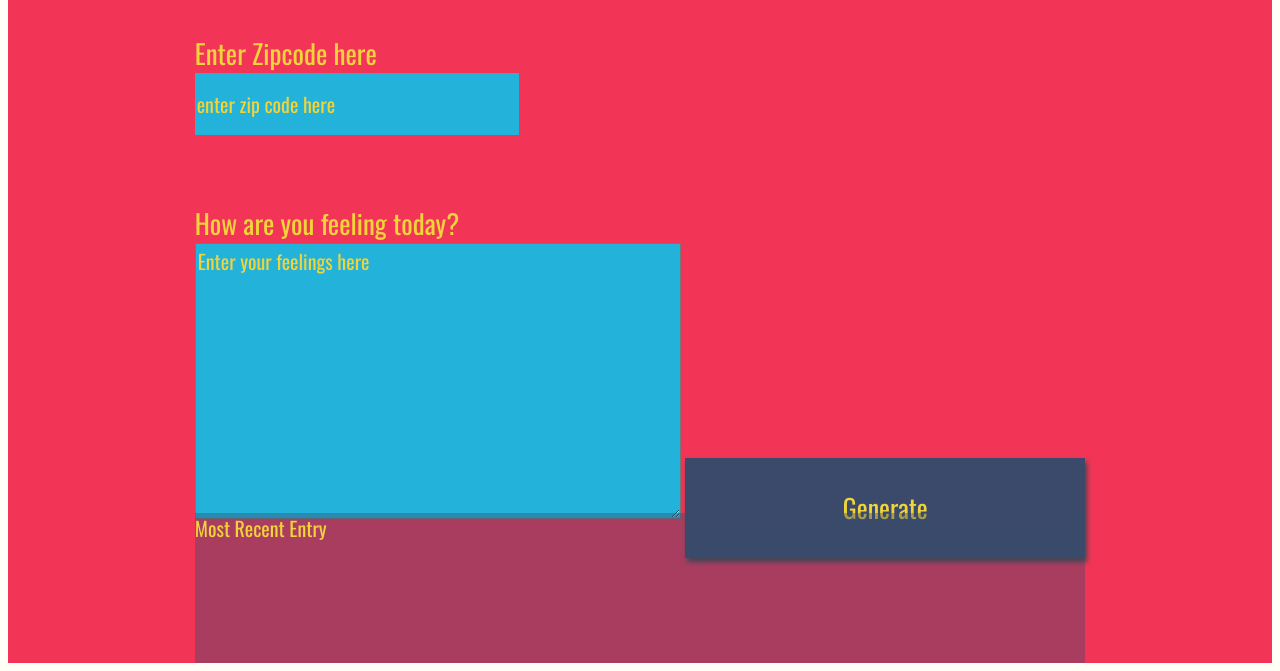
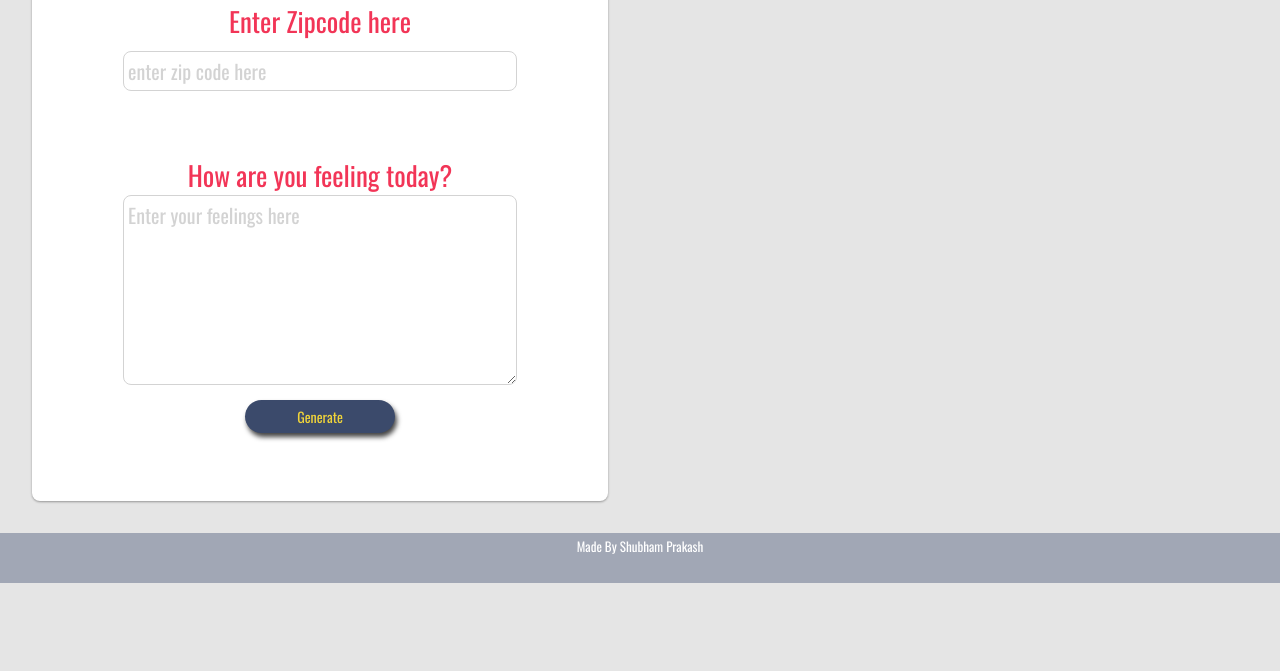
Before and after one commit to iShubhamPrakash/udacity-project-weather-journal-app, a website: page website/index.html in a window 1280 px wide. Shown: the part 145-816 px from the top of the page. Drawn offline with nearby package versions, Linux system fonts and the light colour scheme; a web font is replaced by a local one.

Commit message:
Frontend done

```diff
--- a/website/index.html
+++ b/website/index.html
@@ -1,35 +1,54 @@
 <!DOCTYPE html>
 <html>
   <head>
-<meta charset="UTF-8">
+    <meta charset="UTF-8" />
     <title>Weather Journal</title>
-<link href="https://fonts.googleapis.com/css?family=Oswald:400,600,700|Ranga:400,700&display=swap" rel="stylesheet">
-<link rel="stylesheet" href="style.css">
+    <link
+      href="https://fonts.googleapis.com/css?family=Oswald:400,600,700|Ranga:400,700&display=swap"
+      rel="stylesheet"
+    />
+    <link rel="stylesheet" href="style.css" />
   </head>
   <body>
-<div id = "app">
-  <div class ="holder headline">
+    <div id="app">
+      <div class="holder headline title">
         Weather Journal App
       </div>
-  <div class ="holder zip">
-    <label for="zip">Enter Zipcode here</label>
-    <input type="text" id="zip" placeholder="enter zip code here">
+      <div class="left">
+        <div class="card">
+          <div class="holder zip">
+            <label for="zip" class="title">Enter Zipcode here</label>
+            <input type="text" id="zip" placeholder="enter zip code here" />
           </div>
-  <div class ="holder feel">
-    <label for="feelings">How are you feeling today?</label>
-    <textarea class= "myInput" id="feelings" placeholder="Enter your feelings here" rows="9" cols="50"></textarea>
-    <button id="generate" type = "submit"> Generate </button>
-  </div>
-  <div class ="holder entry">
-    <div class = "title">Most Recent Entry</div>
-   <div id = "entryHolder">
-    <div id = "date"></div>
-   <div id = "temp"></div>
-   <div id = "content"></div>
+          <div class="holder feel ">
+            <label for="feelings" class="title">How are you feeling today?</label>
+            <textarea
+              class="myInput"
+              id="feelings"
+              placeholder="Enter your feelings here"
+              rows="6"
+              cols="50"
+            ></textarea>
+            <div class="center">
+              <button id="generate" type="submit">Generate</button>
             </div>
           </div>
         </div>
+      </div>
+      <div class="holder entry">
+        <div class="card2">
+          <div class="title">Most Recent Entry</div>
+          <div id="entryHolder">
+            <div id="date"></div>
+            <div id="temp"></div>
+            <div id="content"></div>
+          </div>
+        </div>
+      </div>
+      <div class="footer">
+        <small>Made By Shubham Prakash</small>
+      </div>
+    </div>
     <script src="app.js" type="text/javascript"></script>
-
   </body>
 </html>
--- a/website/style.css
+++ b/website/style.css
@@ -1,31 +1,85 @@
-body{
-    background: #fffff8;
+html,
+body {
+    background: #E5E5E5;
     font-family: -apple-system, BlinkMacSystemFont, sans-serif;
+    padding: 0;
+    margin: 0;
+    box-sizing: border-box;
 }
 
 #app{
     display: grid;
-    grid-auto-rows: minmax(150px, auto);
-    /* grid-template-columns:  */
-    height:100vh;
-    background: #f23557;
-    color: #f0d43a;
-    justify-content: center;
-    grid-gap: 1em;
-    font-size: 20px;
+    width: 100%;
+    margin: 0 auto;
+    grid-template-areas: "header header"
+                         "col-left col-right"
+                         "footer footer";
+    grid-template-columns: 1fr 1fr;
+    /* grid-template-rows: 60px 1fr 50px; */
+    grid-auto-rows: minmax(50px, auto);
     font-family: 'Oswald', sans-serif;
 }
 
-.holder{
 
+.title{
+    text-align: center;
+    margin: auto;
+    color: #f23557;
+}
+
+.headline{
+    grid-area: header;
+    font-size: 2em;
+    background: #fff;
+    width: 100%;
+    height: 100%;
+    border-bottom: 1px solid lightgray;
+}
+
+.left{
+    grid-area: col-left;
+    font-size: 2em;
+    height: 100%;
+    padding: 1em;
+    margin: auto;
 }
 
 .entry{
-    background: rgba(59, 74, 107, .4);
+    grid-area: col-right;
+    font-size: 2em;
+    height: 100%;
+    padding: 1em;
+    margin: auto;
 }
 
+.feel,
+.zip{
+    font-size: 1em;
+    padding: 1em 0.5em;
+}
+
+#zip {
+    padding: 0.2em;
+}
+
+.footer{
+    grid-area: footer;
+    background: rgba(59, 74, 107, .4);
+    color: #fff;
+    text-align: center;
+
+}
+.card{
+    background: #fff;
+    box-shadow: 0 1px 3px rgba(0,0,0,0.12), 0 1px 2px rgba(0,0,0,0.24);
+    border-radius: 8px;
+    padding: 1em;
+    max-width: 600px;
+    min-height: 500px;
+    margin: auto;
+}
 #entryHolder{
-
+    font-size: 16px;
 }
 
 #date{
@@ -40,50 +94,77 @@ body{
 
 }
 
-.headline {
 
+.title{
+    width: 100%;
 }
-.title{
 
+small{
+    font-size: 13px;
 }
 
 /*  Basic Styling To Override Default For Basic HTML Elements */
 label{
     display:block;
     font-size: 27px;
+    width: 80%;
+    margin: auto;
 }
 
 input{
-    display:block;
-    height: 60px;
-    width: 320px;
-    background:#22b2da;
-    color: #f0d43a;
+    display: block;
+    color: #2d3547;
+    width: 80%;
     font-size: 20px;
     font-family: 'Oswald', sans-serif;
-    border: none;
+    border: 1px solid lightgray;
+    border-radius: 8px;
+    padding: 0.2em;
+    margin: auto;
+    margin-top: 0.5em;
 }
 
 button{
-    width: 400px;
-    height: 100px;
     background: #3b4a6b;
     color: #f0d43a;
-    font-size: 26px;
+    font-size: 14px;
+    padding: 6px 16px;
+    border-radius: 25px;
     font-family: 'Oswald', sans-serif;
     border: none;
     box-shadow: 2px 4px 5px #444;
+    cursor: pointer;
+    width: 150px;
+    margin: 0 auto;
+    text-align: center;
 }
+
+button:active{
+    box-shadow: 1px 2px 3px #444;
+}
+
 h1{
     font-size: 36px;
 }
 
+.center{
+    text-align: center;
+    width: 100%;
+    margin: auto;
+}
+
 textarea{
-    background:#22b2da;
-    color: #f0d43a;
+    display:block;
+    color: #2d3547;
+    width: 80%;
     font-size: 20px;
     font-family: 'Oswald', sans-serif;
+    border: 1px solid lightgray;
+    border-radius: 8px;
+    padding: 0.2em;
+    margin: auto;
 }
+
 /* Reset style for HTML element on active to have no border*/
 input:focus,
 select:focus,
@@ -93,19 +174,31 @@ button:focus {
 }
 /* Style for Placeholder Text*/
 ::placeholder { /* Firefox, Chrome, Opera */
-    color: #f0d43a;
+    color: lightgray;
     font-family: 'Oswald', sans-serif;
 
 }
 
 :-ms-input-placeholder { /* Internet Explorer 10-11 */
-    color: #f0d43a;
+    color: lightgray;
     font-family: 'Oswald', sans-serif;
 
 }
 
 ::-ms-input-placeholder { /* Microsoft Edge */
-    color: #f0d43a;
+    color: lightgray;
     font-family: 'Oswald', sans-serif;
 
 }
+
+@media (max-width: 768px){
+    #app{
+        grid-template-areas:"header"
+                            "col-right"
+                            "col-left "
+                            "footer";
+        grid-template-columns: 1fr;
+        /* grid-template-rows: 60px auto auto 50px; */
+    }
+
+}
```
Lines whose indentation alone changed are shown as unchanged.
